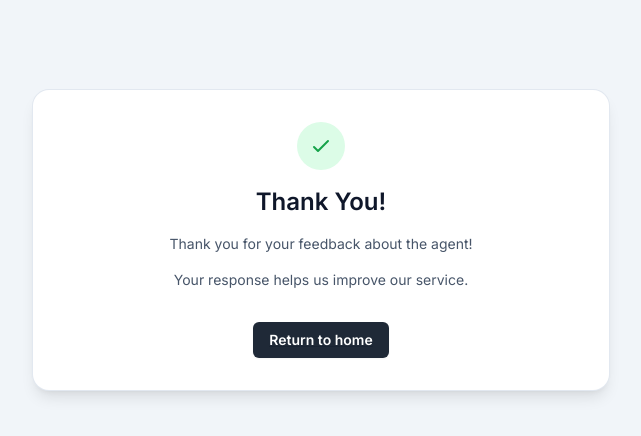
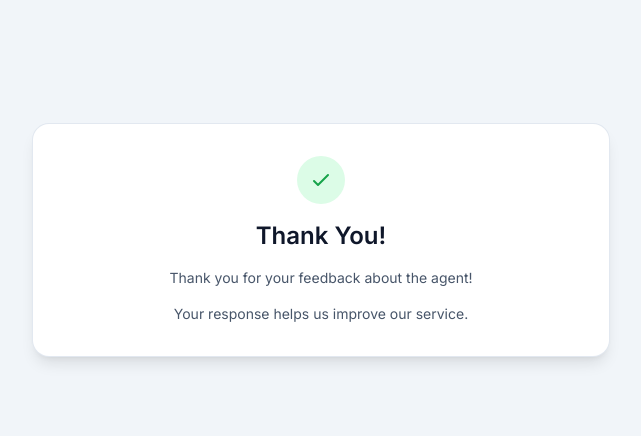
Before and after one commit to loganlgraham/referralcrm, a Next.js app: page /nps/thank-you in a window 1280 px wide. Shown: the top 436 px of the page, without its empty margins (319-960 px from the left). Built offline with nearby package versions, Linux system fonts and the light colour scheme.

Commit message:
Update Thank You page to conditionally display return button for lender surveys
- Added logic to show the "Return to home" button only for lender survey responses, enhancing user experience by tailoring the interface based on survey type.

```diff
--- a/src/app/nps/thank-you/page.tsx
+++ b/src/app/nps/thank-you/page.tsx
@@ -11,6 +11,8 @@ function ThankYouContent() {
   const message = type === 'lender'
     ? 'Thank you for your feedback about American Financing!'
     : 'Thank you for your feedback about the agent!';
+
+  const showButton = type === 'lender'; // Only show button for lender surveys (agents have accounts)
 
   return (
     <main className="flex min-h-[60vh] items-center justify-center bg-slate-100 px-4 py-12">
@@ -34,6 +36,7 @@ function ThankYouContent() {
           <h1 className="text-2xl font-semibold text-slate-900">Thank You!</h1>
           <p className="text-sm text-slate-600">{message}</p>
           <p className="text-sm text-slate-600">Your response helps us improve our service.</p>
+          {showButton && (
             <div className="pt-4">
               <Link
                 href="/"
@@ -42,6 +45,7 @@ function ThankYouContent() {
                 Return to home
               </Link>
             </div>
+          )}
         </div>
       </div>
     </main>
```
Lines whose indentation alone changed are shown as unchanged.
